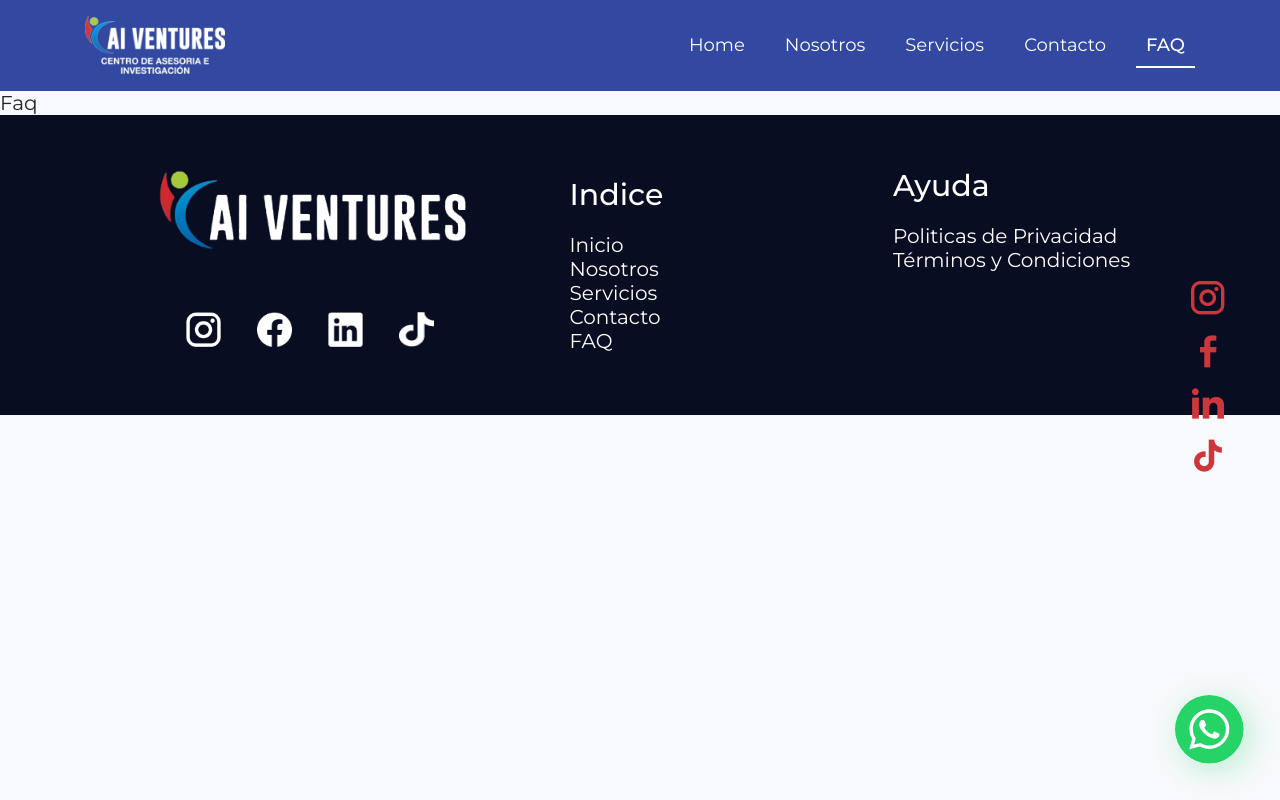
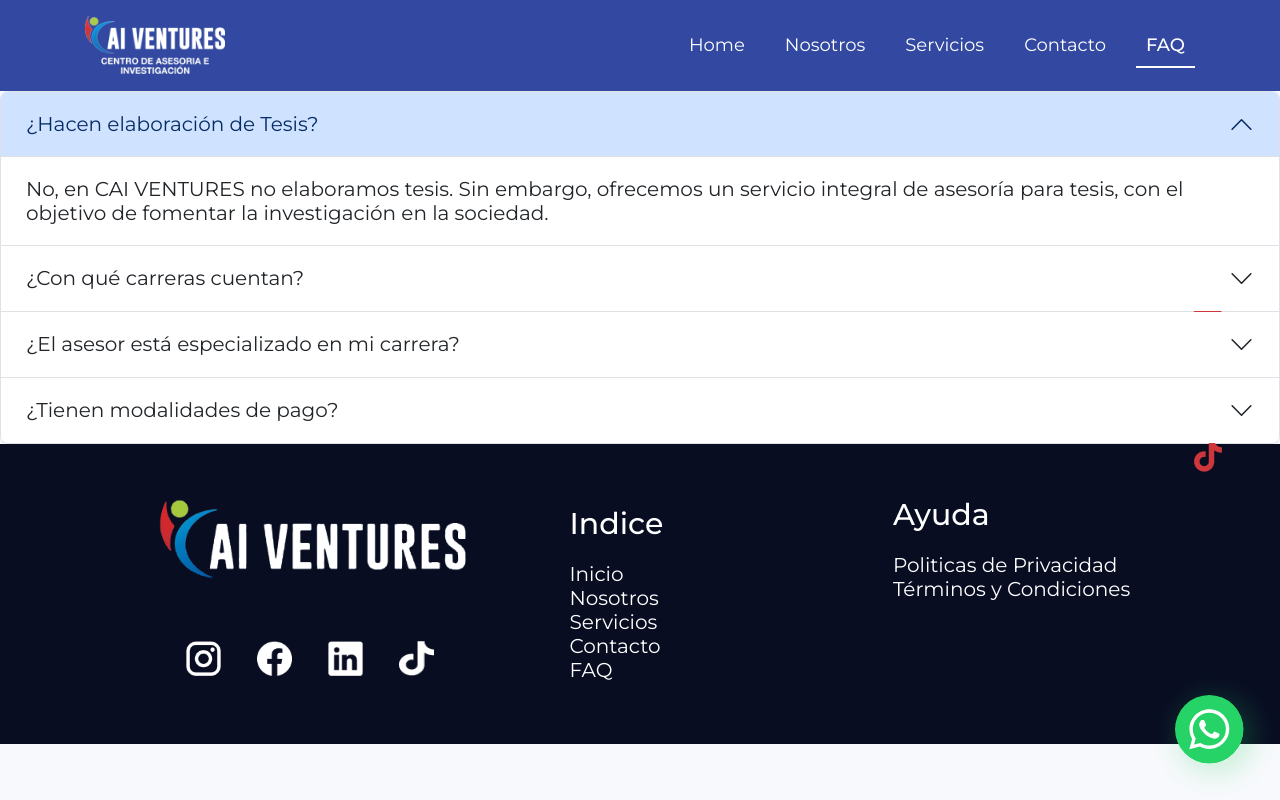
Before and after one commit to justinait/cai-ventures2, a React (Vite) app: page /faq in a window 1280 px wide. Built offline with nearby package versions, Linux system fonts and the light colour scheme.

Commit message:
questions

```diff
--- /dev/null
+++ b/src/components/Questions/Questions.jsx
@@ -0,0 +1,41 @@
+import Accordion from 'react-bootstrap/Accordion';
+
+function Questions() {
+  return (
+    <Accordion defaultActiveKey={['0']} alwaysOpen>
+      <Accordion.Item eventKey="0">
+        <Accordion.Header>¿Hacen elaboración de Tesis?</Accordion.Header>
+        <Accordion.Body>
+        No, en CAI VENTURES no elaboramos tesis.
+        Sin embargo, ofrecemos un servicio integral de
+        asesoría para tesis, con el objetivo de fomentar
+        la investigación en la sociedad.
+        </Accordion.Body>
+      </Accordion.Item>
+      <Accordion.Item eventKey="1">
+        <Accordion.Header>¿Con qué carreras cuentan?</Accordion.Header>
+        <Accordion.Body>
+        Explora las diversas carreras de Ciencias
+        Sociales que ofrecemos. Visita nuestra página
+        de servicios para más información.
+        </Accordion.Body>
+      </Accordion.Item>
+      <Accordion.Item eventKey="2">
+        <Accordion.Header>¿El asesor está especializado en mi carrera?</Accordion.Header>
+        <Accordion.Body>
+        Explora las diversas carreras de Ciencias
+        Sociales que ofrecemos. Visita nuestra página
+        de servicios para más información.
+        </Accordion.Body>
+      </Accordion.Item>
+      <Accordion.Item eventKey="3">
+        <Accordion.Header>¿Tienen modalidades de pago?</Accordion.Header>
+        <Accordion.Body>
+        Sí. Ofrecemos y aceptamos pagos en cuotas.
+        </Accordion.Body>
+      </Accordion.Item>
+    </Accordion>
+  );
+}
+
+export default Questions;
--- a/src/page/Faq/Faq.jsx
+++ b/src/page/Faq/Faq.jsx
@@ -1,8 +1,11 @@
 import React from 'react'
+import Questions from '../../components/Questions/Questions'
 
 function Faq() {
   return (
-    <div>Faq</div>
+    <div>
+      <Questions/>
+    </div>
   )
 }
 
```
